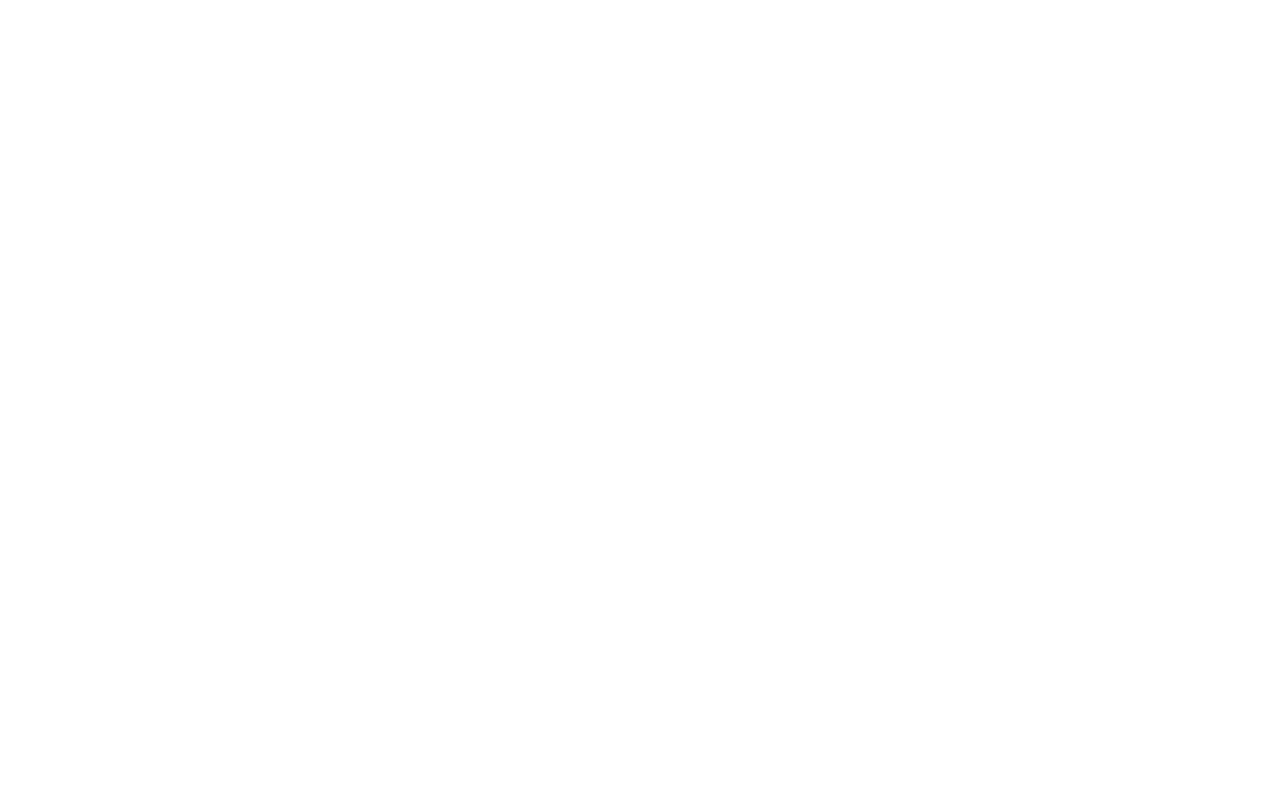
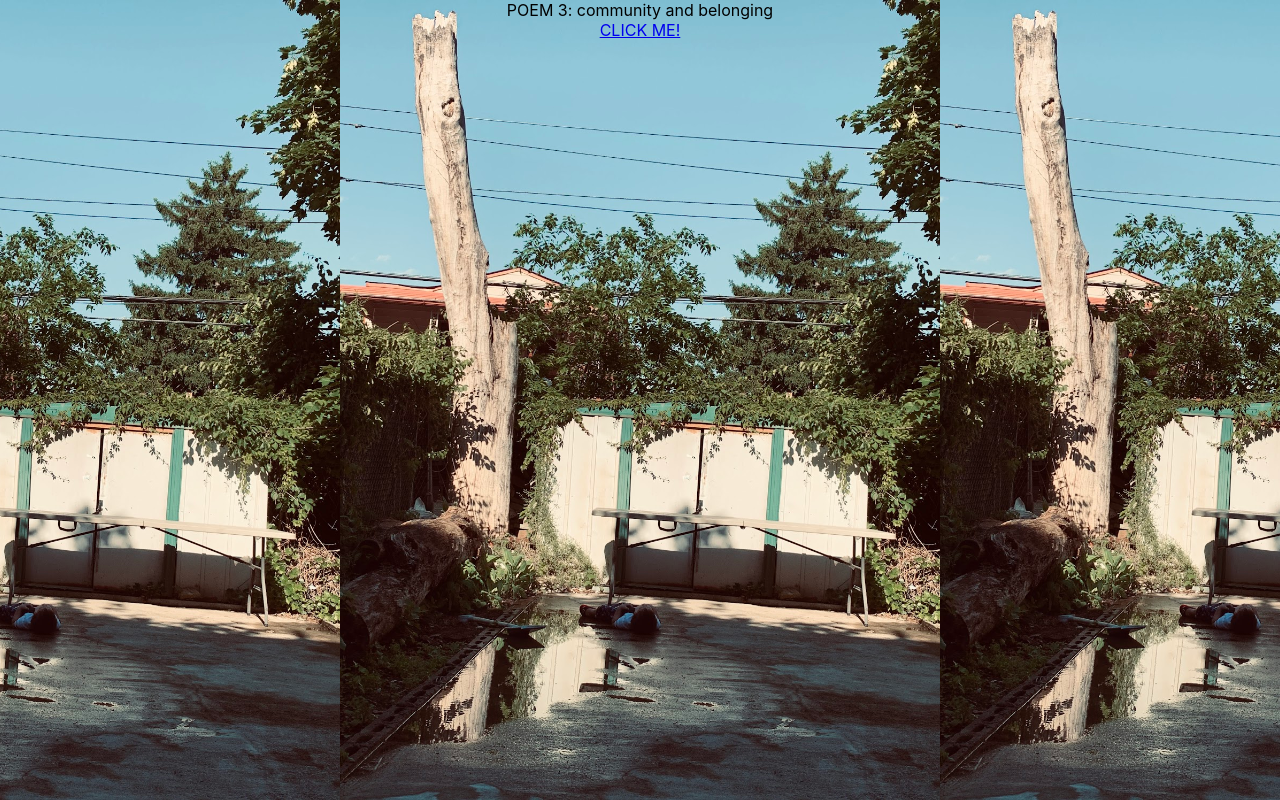
Before and after one commit to Dayana20/growing_up, a React (Create React App) app: page /growing_up/p3 in a window 1280 px wide. Before the commit this address had no page. Built offline with nearby package versions, Linux system fonts and the light colour scheme.

Commit message:
fixing routing

```diff
--- a/src/App.js
+++ b/src/App.js
@@ -5,7 +5,7 @@
   return (
     <div>
       <div id="home_title">
-        <a id="home_button" href="/p1">
+        <a id="home_button" href="/growing_up/p1">
           <h1 id="title">
             <Typist avgTypingDelay={100}>
               To a Better Future...
--- a/src/index.js
+++ b/src/index.js
@@ -13,12 +13,11 @@
 ReactDOM.render(
   <BrowserRouter>
   <Routes>
-    <Route path="/" element={<App/>}/>
     <Route path="/growing_up" element={<App/>}/>
-    <Route path="/p1" element={<DisplayP1/>}/>
-    <Route path="/p2" element={<DisplayP2/>}/>
-    <Route path="/p3" element={<DisplayP3/>}/>
-    <Route path="/p4" element={<DisplayP4/>}/>
+    <Route path="/growing_up/p1" element={<DisplayP1/>}/>
+    <Route path="/growing_up/p2" element={<DisplayP2/>}/>
+    <Route path="/growing_up/p3" element={<DisplayP3/>}/>
+    <Route path="/growing_up/p4" element={<DisplayP4/>}/>
   </Routes>
   </BrowserRouter>,
   document.getElementById("root")
--- a/src/p1.js
+++ b/src/p1.js
@@ -9,7 +9,7 @@
         <>
         <div id="p1">
             POEM 1: in defense of intersectionality
-            <a href="/p2">CLICK ME!</a>
+            <a href="/growing_up/p2">CLICK ME!</a>
             {/* <img src={img1}/>
             <img src={img2}/> */}
 
--- a/src/p2.js
+++ b/src/p2.js
@@ -6,7 +6,7 @@
         <>
         <div id="p2">
             POEM 2: fitting in and perfection
-            <a href="/p3">CLICK ME!</a>
+            <a href="/growing_up/p3">CLICK ME!</a>
         </div>
 
         </>
--- a/src/p3.js
+++ b/src/p3.js
@@ -6,7 +6,7 @@
         <>
         <div id="p3">
             POEM 3: community and belonging
-            <a href="/p4">CLICK ME!</a>
+            <a href="/growing_up/p4">CLICK ME!</a>
         </div>
 
         </>
--- a/src/p4.js
+++ b/src/p4.js
@@ -6,7 +6,7 @@
         <>
         <div id="p4">
             POEM 4: decolonizing science
-            <a href="/">CLICK ME!</a>
+            <a href="/growing_up/">CLICK ME!</a>
         </div>
 
 
```
Also changed, not shown: 1 other file (tests, documents, lock files or other folders).
